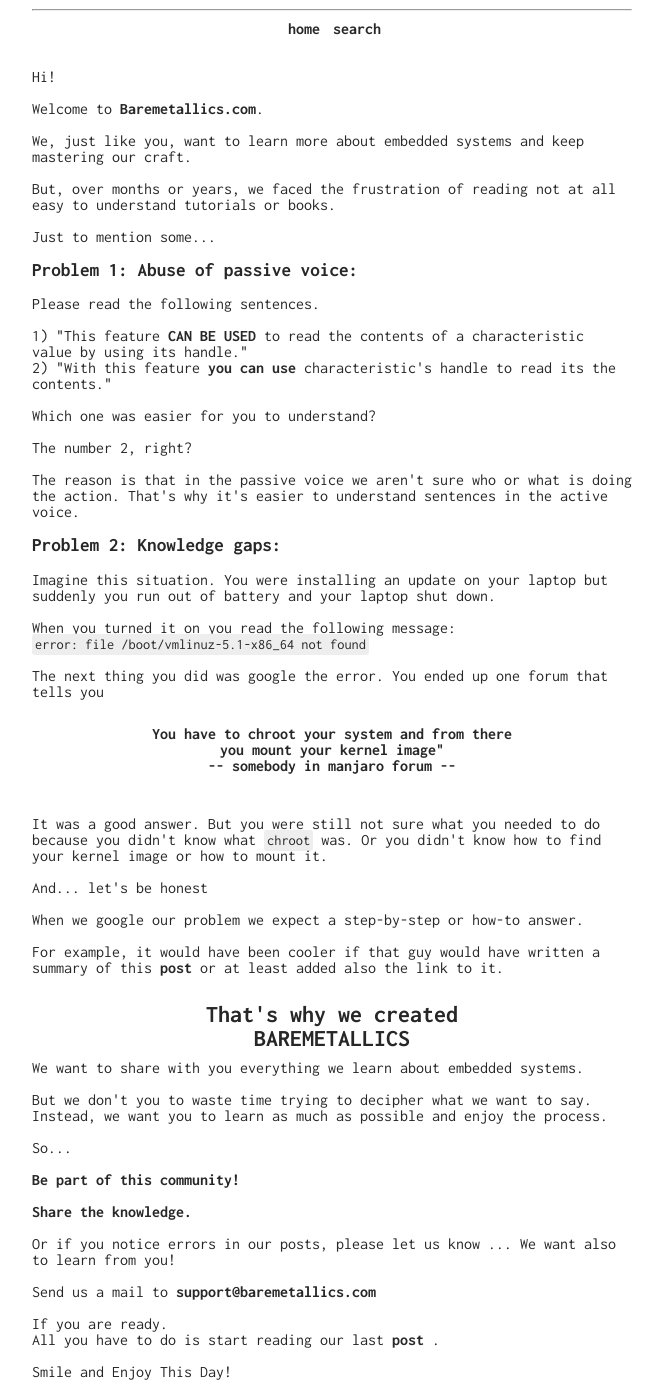
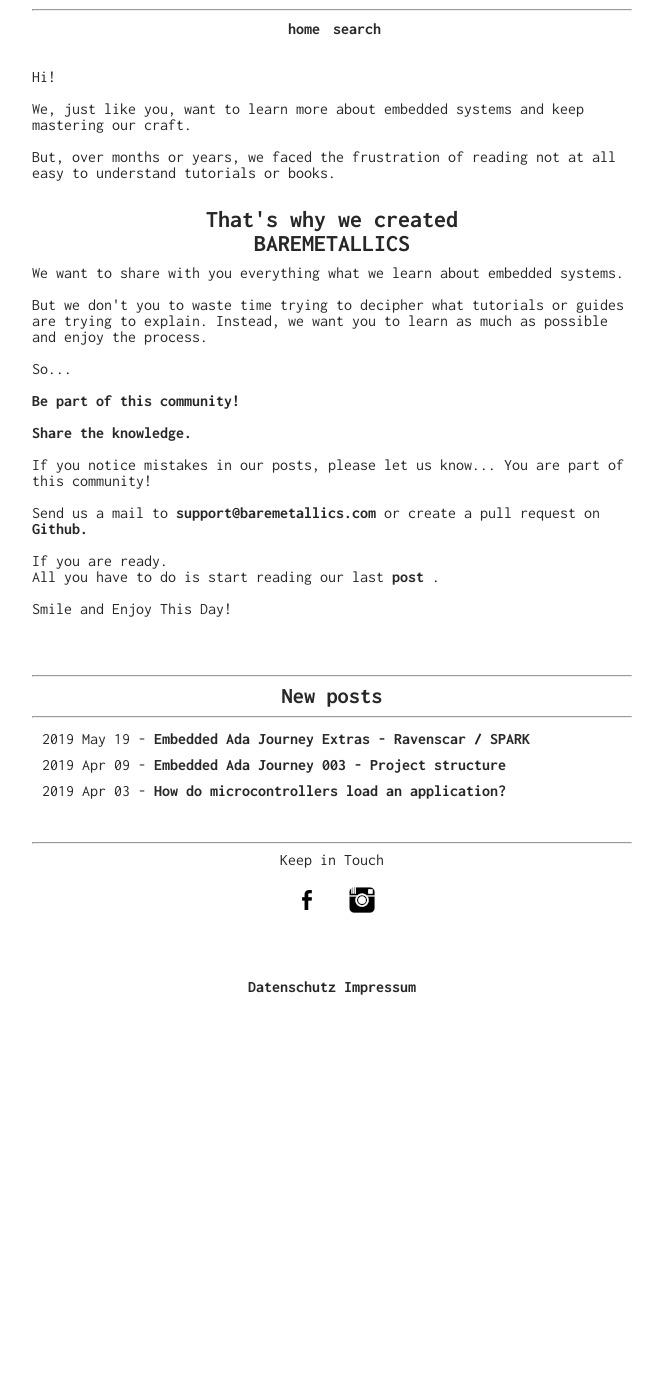
Before and after one commit to daleonpz/baremetallics, a Jekyll site: the page built from index.html, in a window 1280 px wide and 1400 px high, scrolled down 278 px. Shown: the whole window, without its empty margins (308-971 px from the left). Built offline with Jekyll 4.4.1, drawn with Linux system fonts in a browser that asks for light colours; after the commit the page ends 1273 px from its top, so only the background shows below that.

Commit message:
update welcome copy

```diff
--- a/index.html
+++ b/index.html
@@ -17,62 +17,21 @@
     <br><br>
     Hi!
     <br> <br>
-    Welcome to <b>Baremetallics.com</b>.
-    <br> <br>
     We, just like you, want to learn more about embedded systems and keep mastering our craft.
     <br> <br>
     But, over months or years, we faced the frustration of reading not at all easy to understand tutorials or books.<br><br>
-    Just to mention some...
-    <br><br>
-
-    <h3>Problem 1: Abuse of passive voice:</h3><br>
-    Please read the following sentences.<br><br>
-    1) "This feature <b>CAN BE USED</b> to read the contents of a characteristic value by using its handle."
-    <br>
-    2) "With this feature <b>you can use</b> characteristic's handle to read its the contents."
-    <br><br>
-    Which one was easier for you to understand?
-    <br><br>
-    The number 2, right? <br><br>
-
-    The reason is that in the passive voice we aren't sure who or what is doing the action. That's why it's easier to understand sentences in the active voice.
-    <br><br>
-
-
-    <h3>Problem 2: Knowledge gaps:</h3><br>
-    Imagine this situation. You were installing an update on your laptop but suddenly you run out of battery and your laptop shut down.
-    <br><br>
-    When you turned it on you read the following message:<br>
-    <code>error: file /boot/vmlinuz-5.1-x86_64 not found</code><br><br>
-
-    The next thing you did was google the error. You ended up one forum that tells you<br><br>
-    <center>You have to chroot your system and from there you mount your kernel image"  <br>
-        -- somebody in manjaro forum -- </center>
-
-    <br><br>
-
-    It was a good answer. But you were still not sure what you needed to do because you didn't know what <code>chroot</code> was. Or you didn't know how to find your kernel image or how to mount it.
-    <br><br>
-
-    And... let's be honest <br><br>
-    When we google our problem we expect a step-by-step or how-to answer.
-    <br><br>
-    For example, it would have been cooler if that guy would have written a summary of this
-    <a href="https://www.linux.com/training-tutorials/how-rescue-non-booting-grub-2-linux/">post</a> or at least added also the link to it.
-    <br><br>
-
 
     <center><h2>That's why we created BAREMETALLICS</h2></center>
-    We want to share with you everything we learn about embedded systems.<br><br>
-    But we don't you to waste time trying to decipher what we want to say. Instead, we want you to learn as much as possible and enjoy the process.
+    We want to share with you everything what we learn about embedded systems.<br><br>
+    But we don't you to waste time trying to decipher what tutorials or guides are trying to explain. Instead, we want you to learn as much as possible and enjoy the process.
     <br><br>
 
     So... <br><br>
     <b>Be part of this community!</b><br> <br>
     <b>Share the knowledge.</b><br><br>
-    Or if you notice errors in our posts, please let us know ...  We want also to learn from you! <br><br>
+    If you notice mistakes in our posts, please let us know...  You are part of this community! <br><br>
 
-    Send us a mail to <a href="mailto:support@baremetallics.com">support@baremetallics.com</a><br><br>
+    Send us a mail to <a href="mailto:support@baremetallics.com">support@baremetallics.com</a> or create a pull request on <a href="https://github.com/daleonpz/baremetallics">Github.</a> <br><br>
 
     If you are ready. <br>
     All you have to do is start reading our last
```
